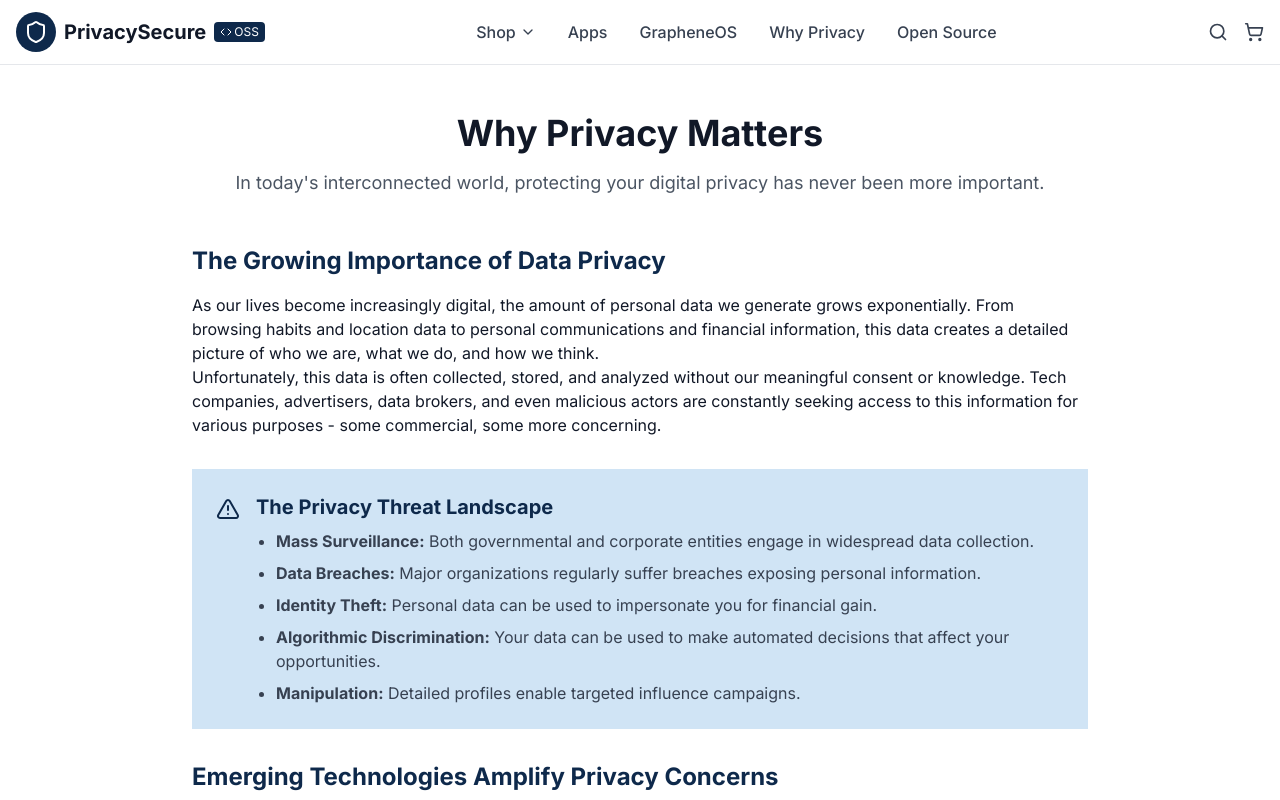
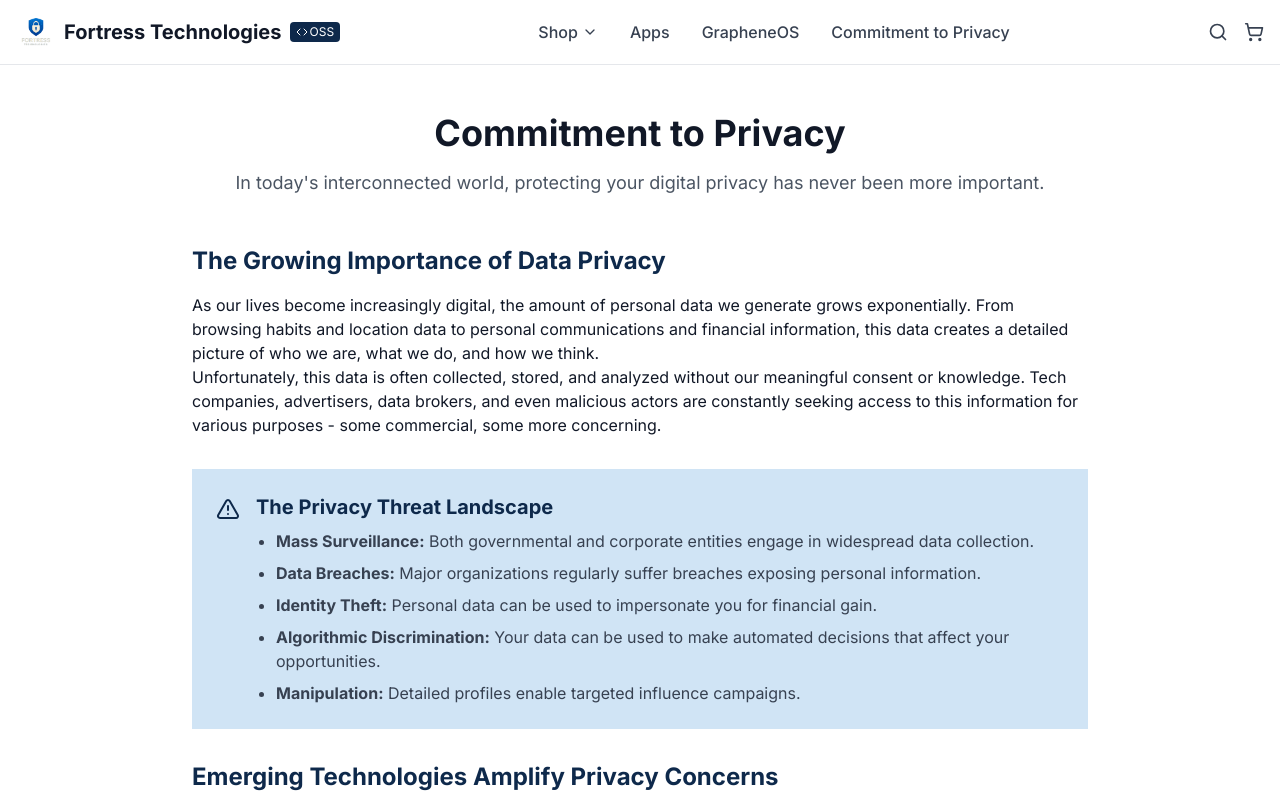
Before and after one commit to miketypson/woocommerce_integrated_repo, a Next.js app: page /why-privacy in a window 1280 px wide. Shown: the top 800 px of the page. Built offline with nearby package versions, Linux system fonts and the light colour scheme.

Commit message:
Rebrand site to Fortress Technologies and update navigation structure

```diff
--- a/src/app/layout.tsx
+++ b/src/app/layout.tsx
@@ -7,7 +7,7 @@ import Footer from "@/components/layout/Footer";
 const inter = Inter({ subsets: ["latin"] });
 
 export const metadata: Metadata = {
-  title: "Privacy-Focused Products & Services",
+  title: "Fortress Technologies | Privacy-Focused Products & Services",
   description: "Open-source privacy solutions for everyone. Take control of your digital life with trusted, transparent technology.",
 };
 
@@ -18,6 +18,9 @@ export default function RootLayout({
 }>) {
   return (
     <html lang="en">
+      <head>
+        <link rel="icon" href="/images/fortress-logo.svg" type="image/svg+xml" />
+      </head>
       <body className={inter.className}>
         <Navbar />
         <main>{children}</main>
--- a/src/app/why-privacy/page.tsx
+++ b/src/app/why-privacy/page.tsx
@@ -2,7 +2,7 @@ import { Shield, Lock, ExternalLink, AlertTriangle } from 'lucide-react';
 import Link from 'next/link';
 
 export const metadata = {
-  title: "Why Privacy Matters | Data Security in the Digital Age",
+  title: "Commitment to Privacy | Data Security in the Digital Age",
   description: "Learn why data privacy and security are more important than ever in today's digital landscape with emerging technologies and increasing online threats.",
 };
 
@@ -12,7 +12,7 @@ export default function WhyPrivacyPage() {
       <div className="max-w-4xl mx-auto">
         <div className="text-center mb-12">
           <h1 className="text-3xl md:text-4xl font-bold text-gray-900 mb-4">
-            Why Privacy Matters
+            Commitment to Privacy
           </h1>
           <p className="text-lg text-gray-600">
             In today's interconnected world, protecting your digital privacy has never been more important.
--- a/src/components/layout/Footer.tsx
+++ b/src/components/layout/Footer.tsx
@@ -11,10 +11,12 @@ const Footer = () => {
           {/* Logo and Description */}
           <div className="col-span-1 md:col-span-1">
             <Link href="/" className="flex items-center mb-4">
-              <div className="h-10 w-10 bg-[#0E294B] rounded-full flex items-center justify-center mr-2">
-                <Shield className="h-6 w-6 text-white" />
-              </div>
-              <span className="text-xl font-bold text-gray-900">PrivacySecure</span>
+              <img
+                src="/images/fortress-logo.svg"
+                alt="Fortress Technologies Logo"
+                className="h-10 w-auto mr-2"
+              />
+              <span className="text-xl font-bold text-gray-900">Fortress Technologies</span>
             </Link>
             <p className="text-gray-600 text-sm mb-4">
               Privacy-focused products and services designed to protect your digital life. Open-source, transparent, and secure.
@@ -78,12 +80,7 @@ const Footer = () => {
             <ul className="space-y-2">
               <li>
                 <Link href="/why-privacy" className="text-gray-600 hover:text-[#0E294B]">
-                  Why Privacy
-                </Link>
-              </li>
-              <li>
-                <Link href="/open-source" className="text-gray-600 hover:text-[#0E294B]">
-                  Open Source
+                  Commitment to Privacy
                 </Link>
               </li>
               <li>
@@ -129,7 +126,7 @@ const Footer = () => {
               </div>
               <div className="flex items-center">
                 <Mail className="h-4 w-4 text-[#0E294B] mr-2" />
-                <span className="text-gray-600 text-sm">contact@privacysecure.com</span>
+                <span className="text-gray-600 text-sm">contact@fortresstechnologies.com</span>
               </div>
             </div>
           </div>
@@ -166,7 +163,7 @@ const Footer = () => {
         {/* Copyright */}
         <div className="mt-8 pt-8 border-t border-gray-200 text-center">
           <p className="text-gray-500 text-sm">
-            &copy; {new Date().getFullYear()} PrivacySecure. All rights reserved.
+            &copy; {new Date().getFullYear()} Fortress Technologies. All rights reserved.
           </p>
         </div>
       </div>
--- a/src/components/layout/Navbar.tsx
+++ b/src/components/layout/Navbar.tsx
@@ -84,10 +84,12 @@ const Navbar = () => {
           {/* Logo */}
           <div className="flex-shrink-0">
             <Link href="/" className="flex items-center">
-              <div className="h-10 w-10 bg-[#0E294B] rounded-full flex items-center justify-center mr-2">
-                <Shield className="h-6 w-6 text-white" />
-              </div>
-              <span className="text-xl font-bold text-gray-900">PrivacySecure</span>
+              <img
+                src="/images/fortress-logo.svg"
+                alt="Fortress Technologies Logo"
+                className="h-10 w-auto mr-2"
+              />
+              <span className="text-xl font-bold text-gray-900">Fortress Technologies</span>
               <div className="ml-2 bg-[#0E294B] text-white text-xs px-1.5 py-0.5 rounded flex items-center">
                 <Code className="h-3 w-3 mr-0.5" />
                 <span>OSS</span>
@@ -125,11 +127,7 @@ const Navbar = () => {
             </Link>
 
             <Link href="/why-privacy" className="text-gray-700 hover:text-[#0E294B] font-medium">
-              Why Privacy
-            </Link>
-
-            <Link href="/open-source" className="text-gray-700 hover:text-[#0E294B] font-medium">
-              Open Source
+              Commitment to Privacy
             </Link>
           </nav>
 
```
